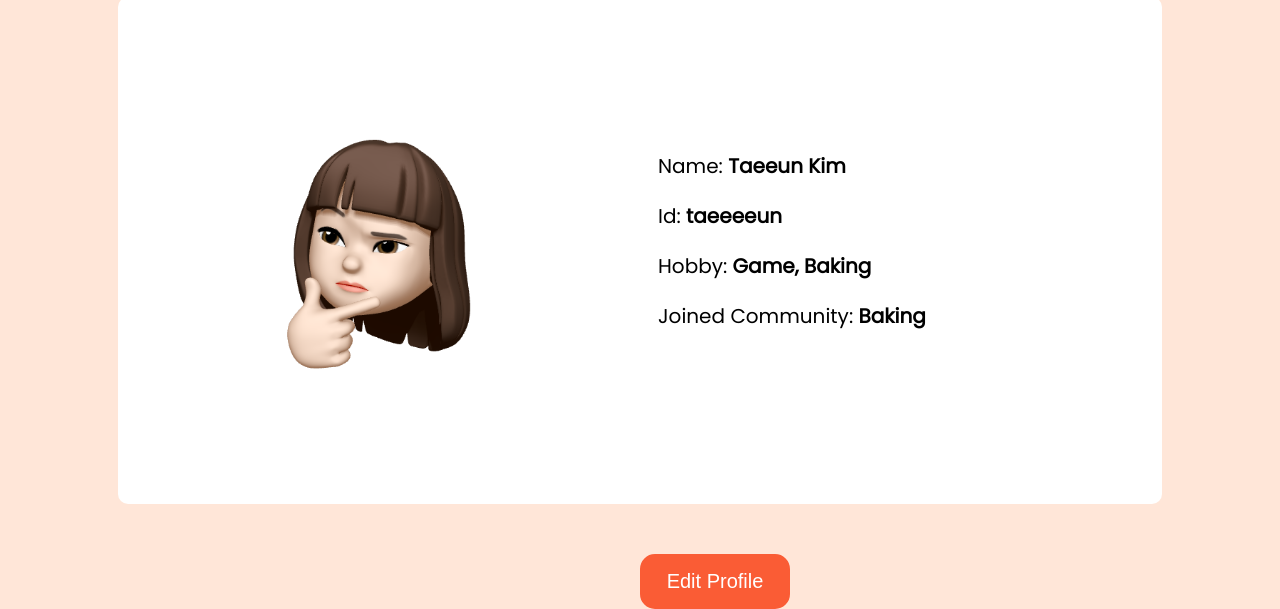
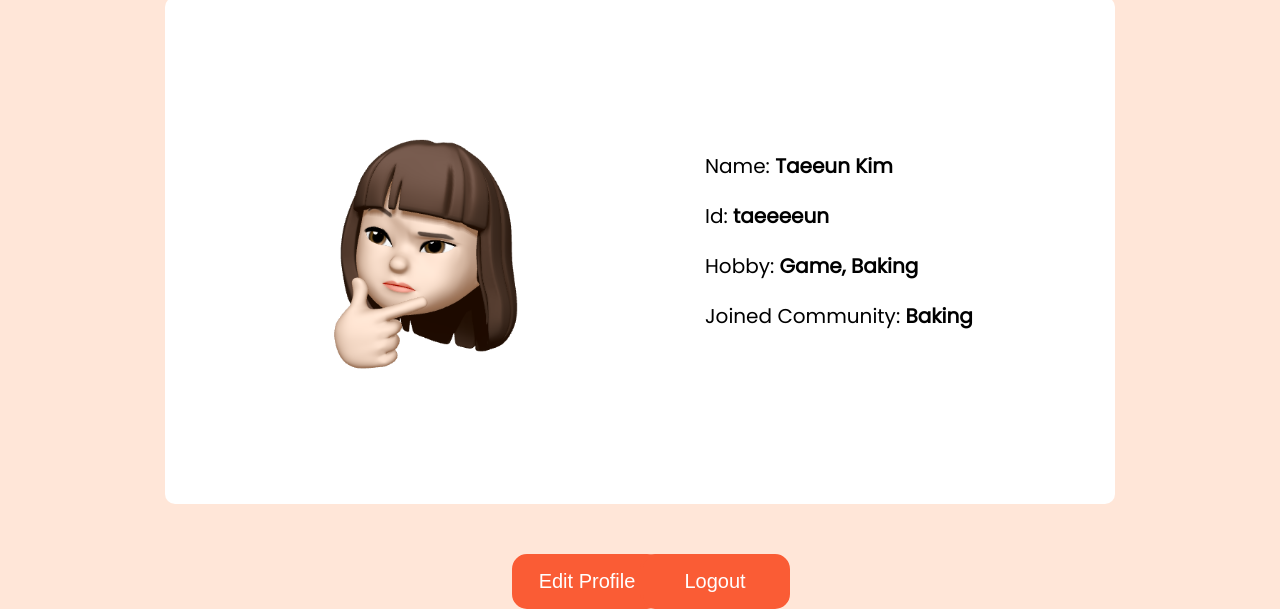
Before and after one commit to xodms0309/HCI-project, a plain HTML site: page html/profile.html in a window 1280 px wide. Shown: the part 236-845 px from the top of the page. Drawn offline with nearby package versions, Linux system fonts and the light colour scheme.

Commit message:
edit 메뉴, profile 수정

```diff
--- a/css/profile.css
+++ b/css/profile.css
@@ -12,9 +12,10 @@ body{
 .container{
     background-color: #FFFFFF;
     border-radius:10px;
-    margin:0 100px;
+    width:750px;
     padding:100px;
     display: flex;
+    margin: 0 auto;
 }
 .user-info{
     display:flex;
@@ -29,6 +30,19 @@ body{
 #edit-profile{
     margin-top:50px;
     position:absolute;
+    left:40%;
+    border: #FA5C35 solid;
+    background-color: #FA5C35;
+    color: white;
+    font-size: 20px;
+    border-radius: 15px;
+    width: 150px;
+    height: 55px;
+    cursor:pointer;
+}
+#logout {
+    margin-top:50px;
+    position:absolute;
     left:50%;
     border: #FA5C35 solid;
     background-color: #FA5C35;
--- a/html/profile.html
+++ b/html/profile.html
@@ -46,6 +46,9 @@
             </ul>
         </div>
     </div>
-    <button id=edit-profile>Edit Profile</button>
+    <div class="buttons">
+        <button id=edit-profile>Edit Profile</button>
+        <button id=logout onclick="location.href='index.html'">Logout</button>
+    </div>
 </body>
 </html>
```
Also changed, not shown: html/edit.html (+4 -4 lines).
